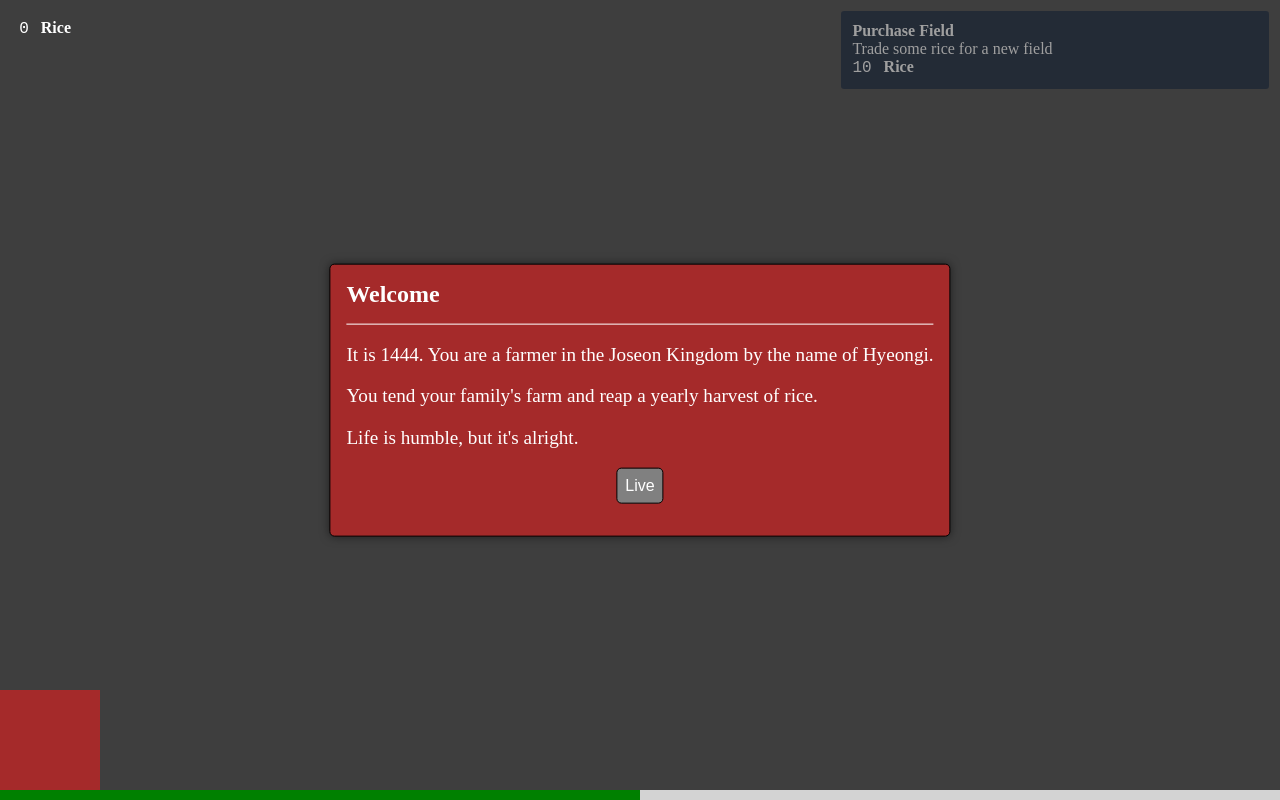
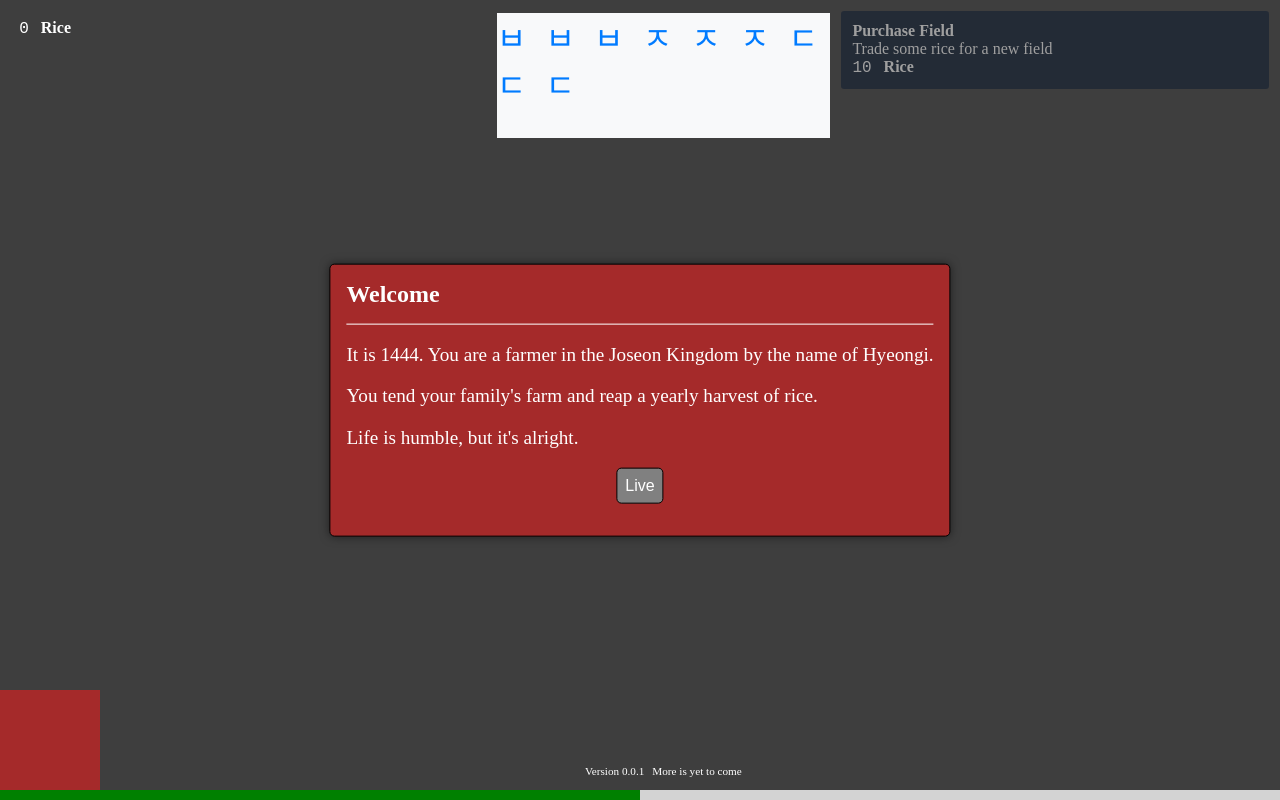
Before and after one commit to TimothyGillespie/proclamation-of-sejong, a Vue app: page / in a window 1280 px wide. Built offline with nearby package versions, Linux system fonts and the light colour scheme.

Commit message:
Adjust layout slightly

```diff
--- a/src/App.vue
+++ b/src/App.vue
@@ -9,6 +9,7 @@ import Upgrades from './components/Upgrades.vue';
 import { useGameStore } from './store/game.store';
 
 const gameStore = useGameStore();
+gameStore.startChallenge(1);
 </script>
 
 <template>
@@ -28,6 +29,7 @@ const gameStore = useGameStore();
                 </div>
             </div>
             <div class="middle-section">
+                <div>
                     <div v-if="gameStore.challenge != null">
                         <TypingChallenge
                             :translation="
@@ -35,6 +37,7 @@ const gameStore = useGameStore();
                             "
                             :task="gameStore.challenge.currentChallenge.task"
                         />
+                    </div>
                 </div>
                 <div class="disclaimer">
                     <div>Version 0.0.1</div>
@@ -86,8 +89,10 @@ const gameStore = useGameStore();
 .middle-section {
     flex-grow: 1;
     display: flex;
-    justify-content: center;
+    justify-content: space-between;
     align-items: center;
+    flex-direction: column;
+    margin: 0.8rem 0;
 }
 
 .right-section {
@@ -105,13 +110,12 @@ const gameStore = useGameStore();
 
 .disclaimer {
     display: flex;
-    flex-direction: column;
     justify-content: center;
     align-items: center;
     gap: 0.5rem;
 
     div {
-        font-size: 3rem;
+        font-size: 0.7rem;
     }
 }
 </style>
```
Lines whose indentation alone changed are shown as unchanged.
